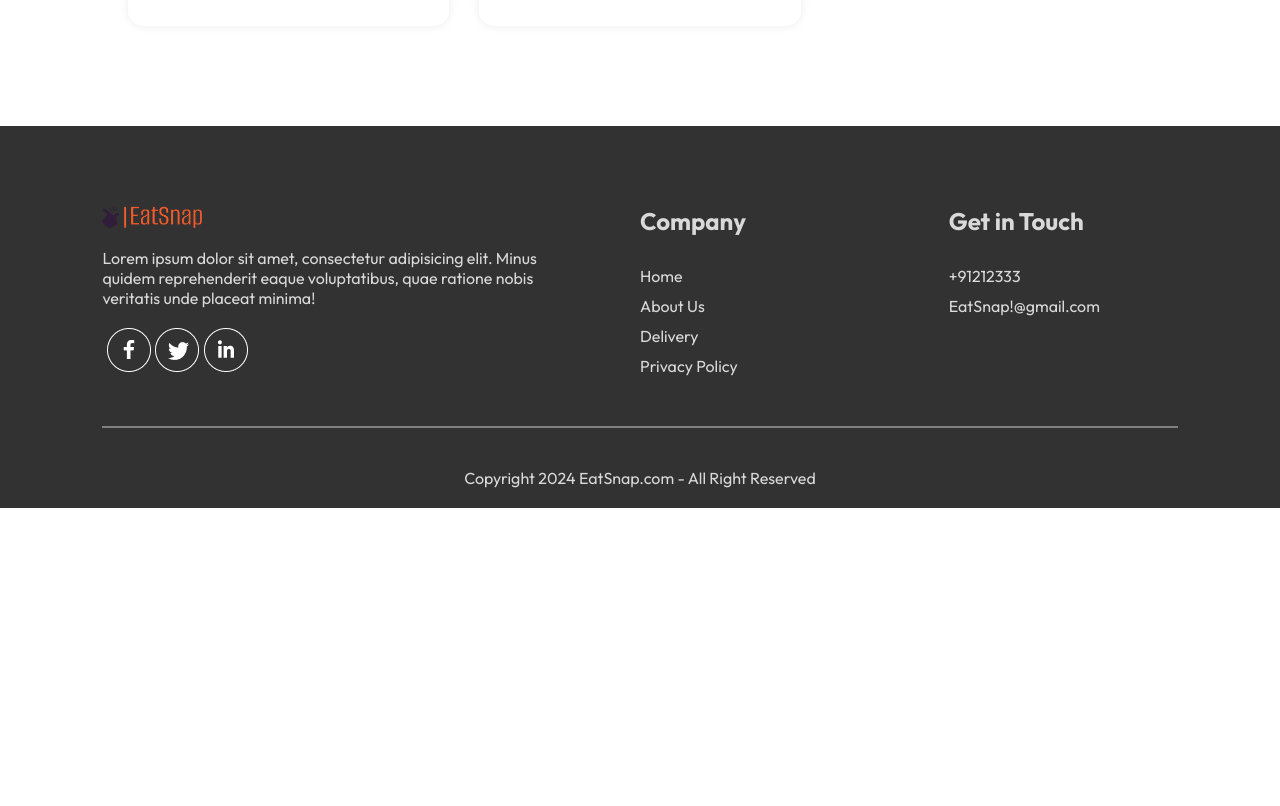
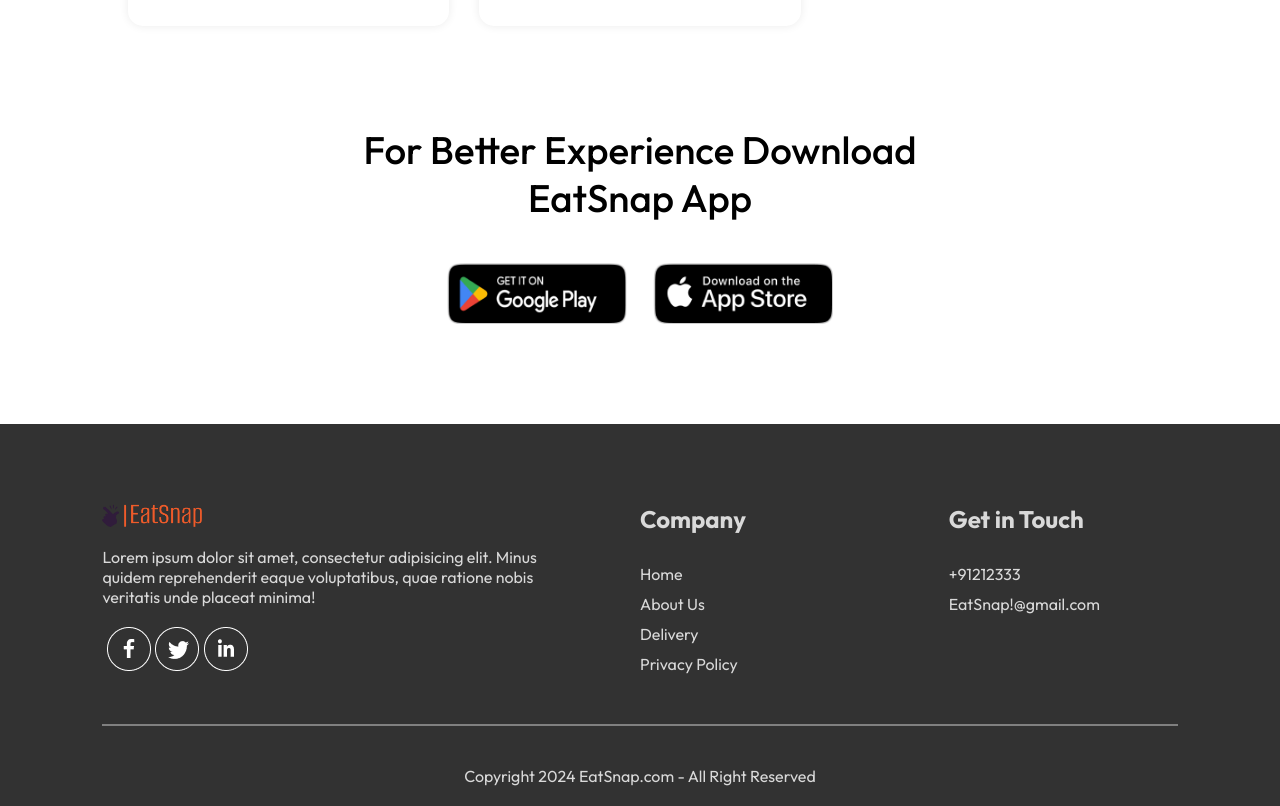
Before and after one commit to Piyush1532/EatSnap-FoodApp-React, a React (Vite) app: page / in a window 1280 px wide. Shown: the part 5980-6786 px from the top of the page. Before the commit the page ends 6488 px from the top, so only its background shows below. Built offline with nearby package versions, Linux system fonts and the light colour scheme.

Commit message:
added appdownload component

```diff
--- a/src/pages/Home/Home.jsx
+++ b/src/pages/Home/Home.jsx
@@ -3,6 +3,7 @@
 import Header from '../../Components/Header/Header'
 import Exploremenu from '../../Components/Exploremenu/Exploremenu'
 import Fooddisplay from '../../Components/Fooddisplay/Fooddisplay'
+import Appdownlaod from "../../Components/Appdownload/Appdownlaod"
 const Home = () => {
 
 const [category, setCategory] = useState("All")
@@ -13,6 +14,7 @@
       <Header/>
       <Exploremenu category={category} setCategory={setCategory}/>
       <Fooddisplay category={category}/>
+      <Appdownlaod/>
     </div>
   )
 }
```
